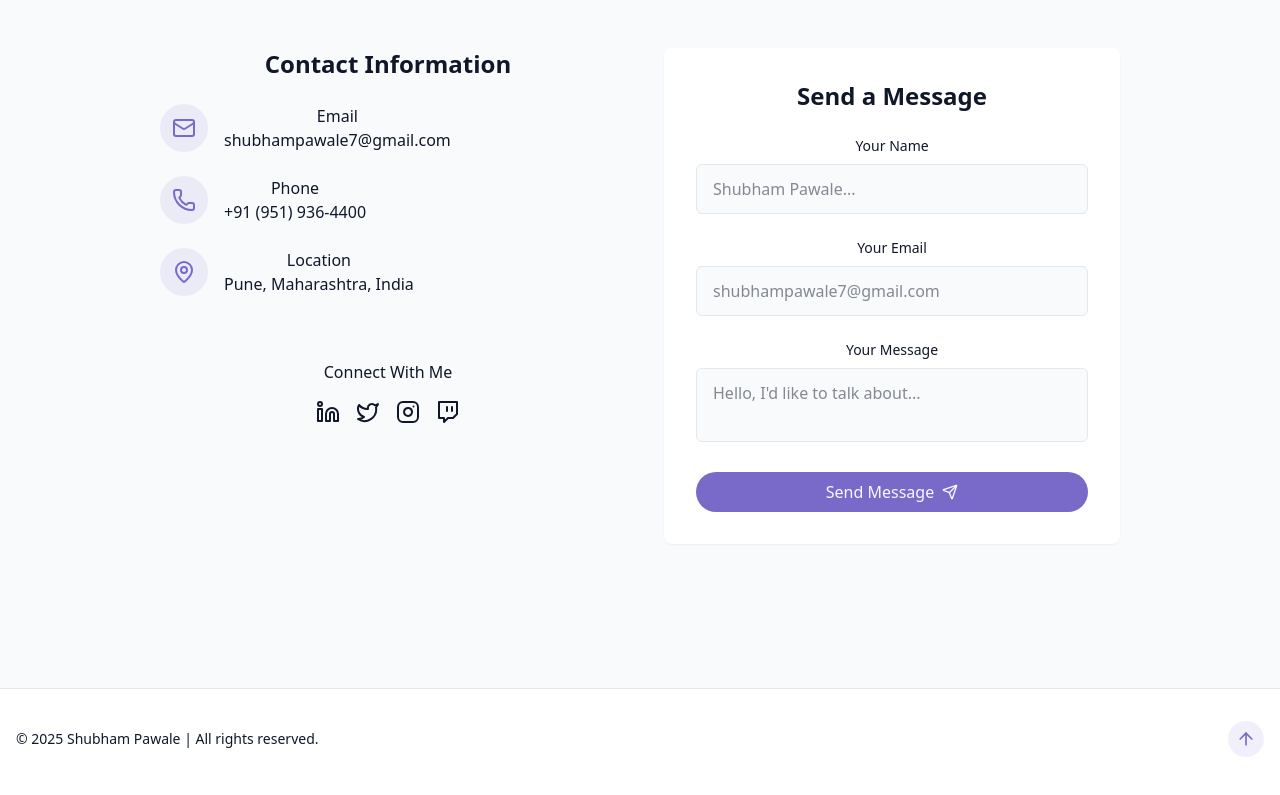
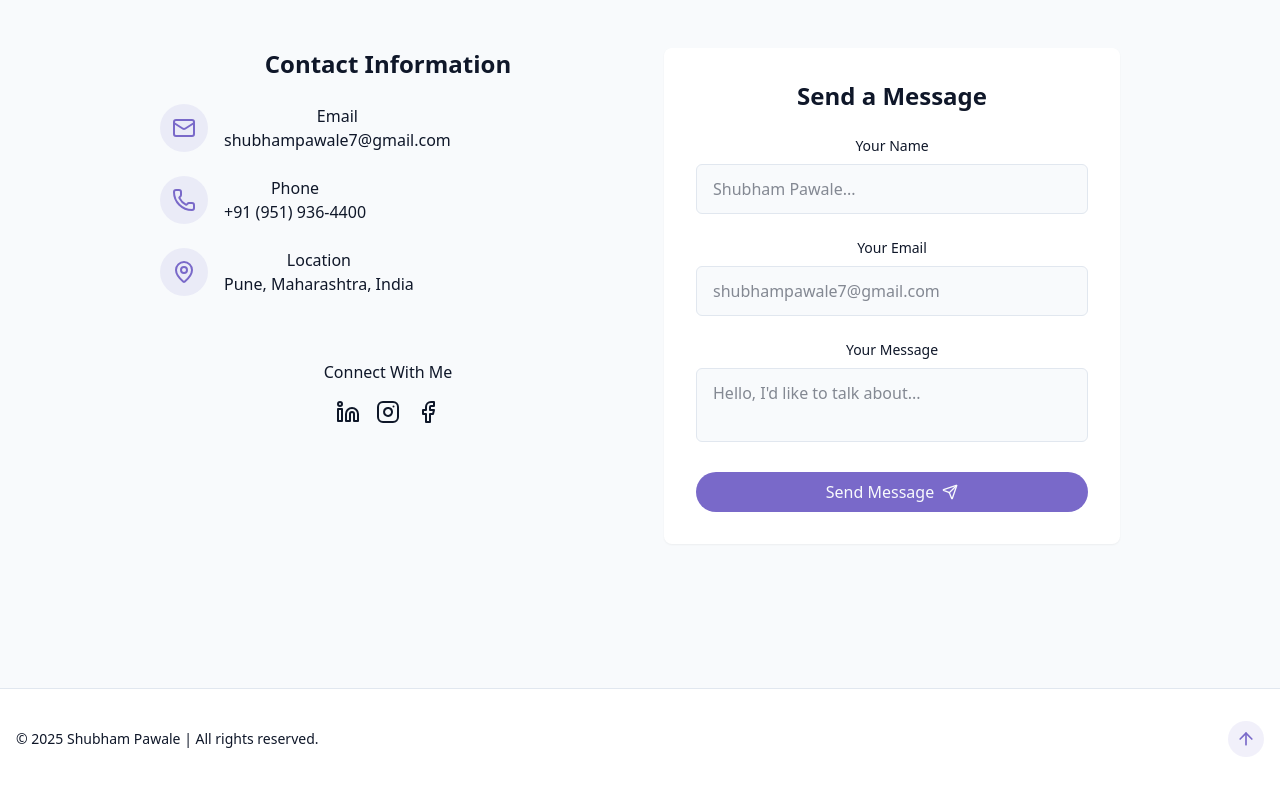
Before and after one commit to shubhampawale7/PortfolioWeb, a React (Vite) app: page / in a window 1280 px wide. Shown: the part 3622-4417 px from the top of the page. Built offline with nearby package versions, Linux system fonts and the light colour scheme.

Commit message:
feat: Add social media links to ContactSection

```diff
--- a/src/components/ContactSection.jsx
+++ b/src/components/ContactSection.jsx
@@ -1,4 +1,6 @@
 import {
+  Facebook,
+  Github,
   Instagram,
   Linkedin,
   Mail,
@@ -114,17 +116,24 @@ export const ContactSection = () => {
             <div className="pt-8">
               <h4 className="font-medium mb-4"> Connect With Me</h4>
               <div className="flex space-x-4 justify-center">
-                <a href="#" target="_blank">
+                <a
+                  href="https://www.linkedin.com/in/shubhampawale/"
+                  target="_blank"
+                >
                   <Linkedin />
                 </a>
-                <a href="#" target="_blank">
-                  <Twitter />
-                </a>
-                <a href="#" target="_blank">
+
+                <a
+                  href="https://www.instagram.com/__shubh999__/#"
+                  target="_blank"
+                >
                   <Instagram />
                 </a>
-                <a href="#" target="_blank">
-                  <Twitch />
+                <a
+                  href="https://www.facebook.com/shubham.pawale.927/"
+                  target="_blank"
+                >
+                  <Facebook />
                 </a>
               </div>
             </div>
```
